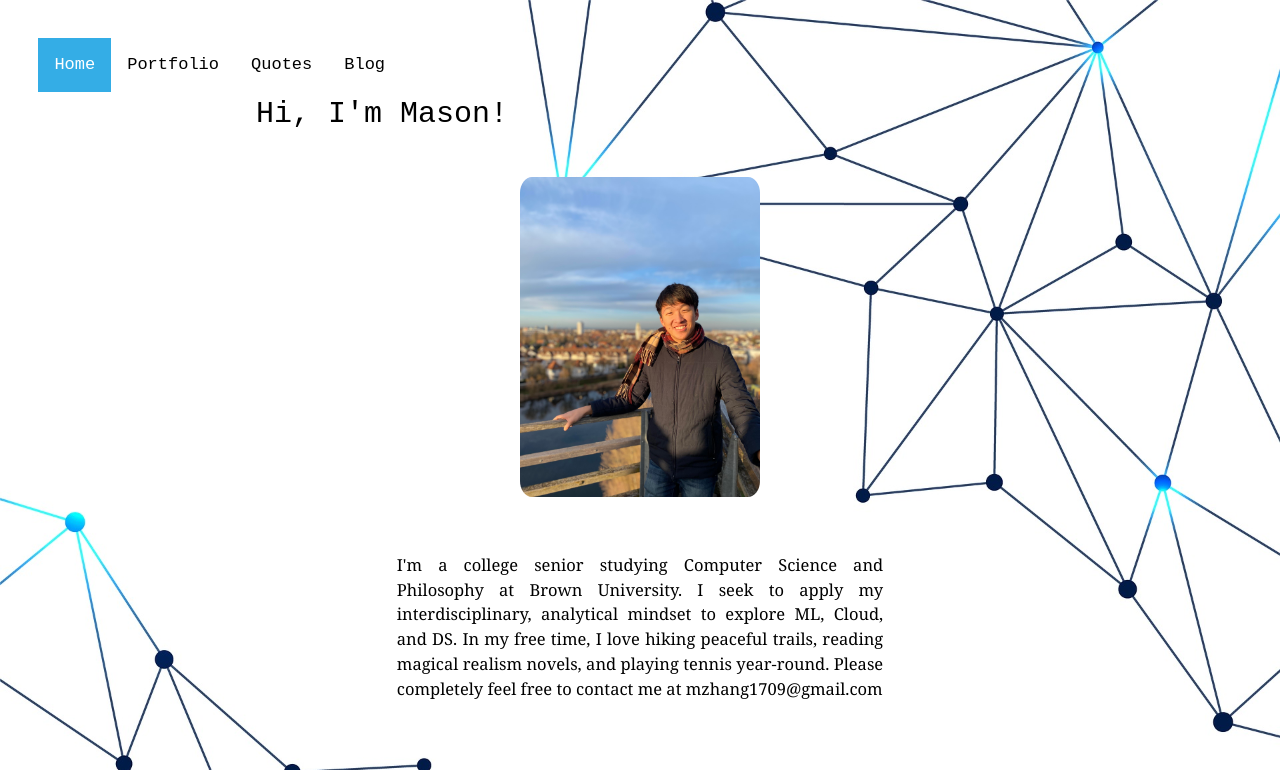
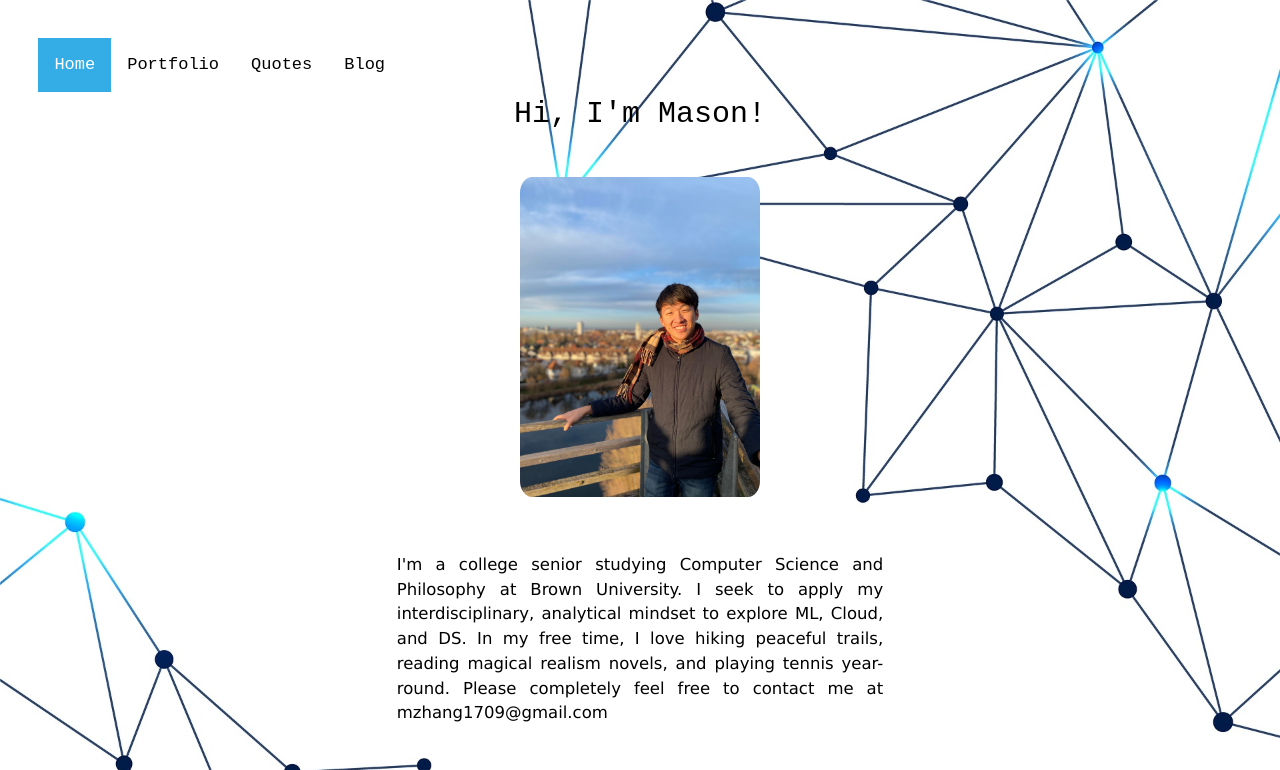
Before and after one commit to zhangms1709/zhangms1709.github.io, a website: page index.html in a window 1280 px wide. Shown: the top 770 px of the page. Drawn offline with nearby package versions, Linux system fonts and the light colour scheme; files that its build step writes are made by us from their sources.

Commit message:
Center main h2 on home and quotes pages, switch paragraphs to Verdana
Co-Authored-By: Claude Opus 4.7 <noreply@anthropic.com>

```diff
--- a/index.html
+++ b/index.html
@@ -34,7 +34,7 @@
     </nav>
 
     <div class="md:max-w-screen-md mx-auto">
-        <h2>Hi, I'm Mason!</h2>
+        <h2 class="text-center">Hi, I'm Mason!</h2>
 
         <section class="main">
             <div>
--- a/pages/quotes/index.html
+++ b/pages/quotes/index.html
@@ -27,7 +27,7 @@
     </nav>
 
     <div class="quotes">
-        <h2>Favorite Quotes</h2>
+        <h2 class="text-center">Favorite Quotes</h2>
         <div class="grid gap-4">
             <blockquote>
                 <p>Above all, avoid falsehood, every kind of falsehood, especially falseness to yourself.<br><br>Dostoevsky</p>
--- a/styles/style.css
+++ b/styles/style.css
@@ -41,6 +41,10 @@ h2 {
     font-size: 30px;
 }
 
+h2.text-center {
+    text-align: center;
+}
+
 h3 {
     font-size: 30px;
 }
@@ -51,7 +55,7 @@ h4 {
 }
 
 p {
-    font-family: "Corben", Georgia, serif;
+    font-family: Verdana, sans-serif;
     font-size: 16.5px;
 }
 
```
